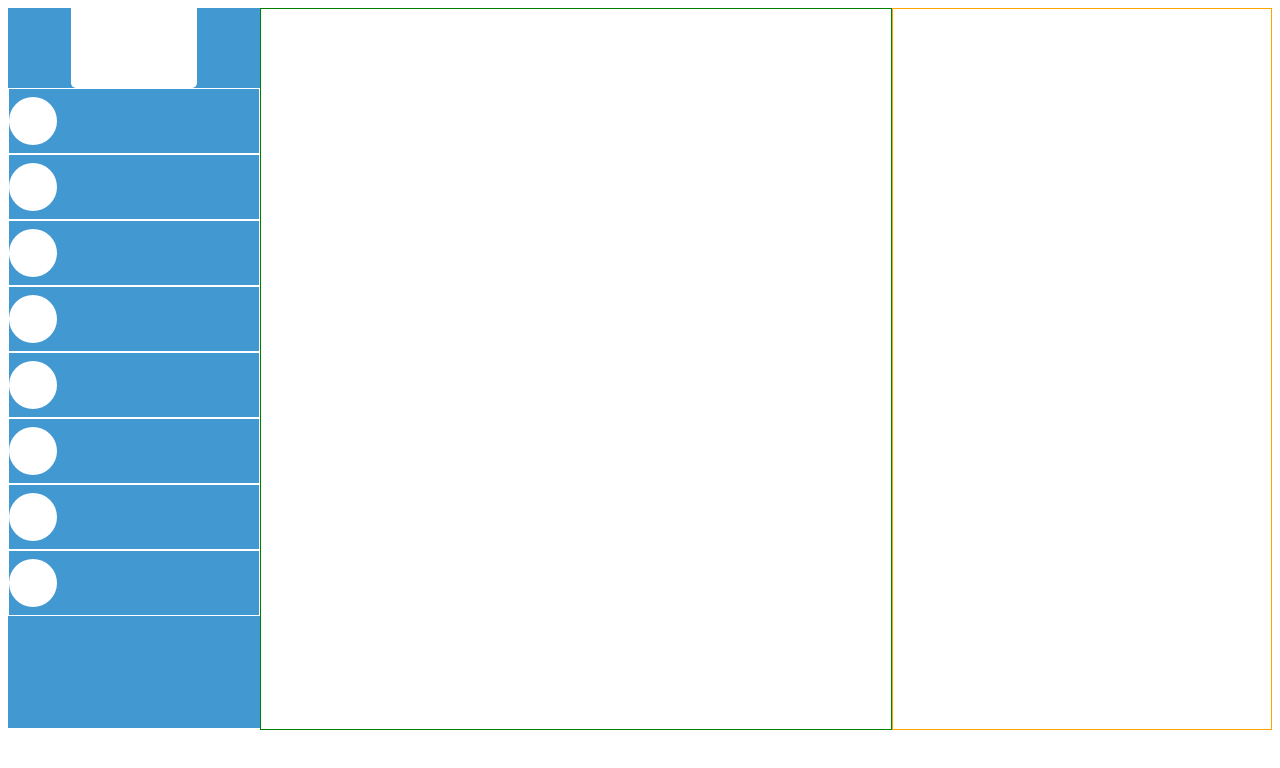
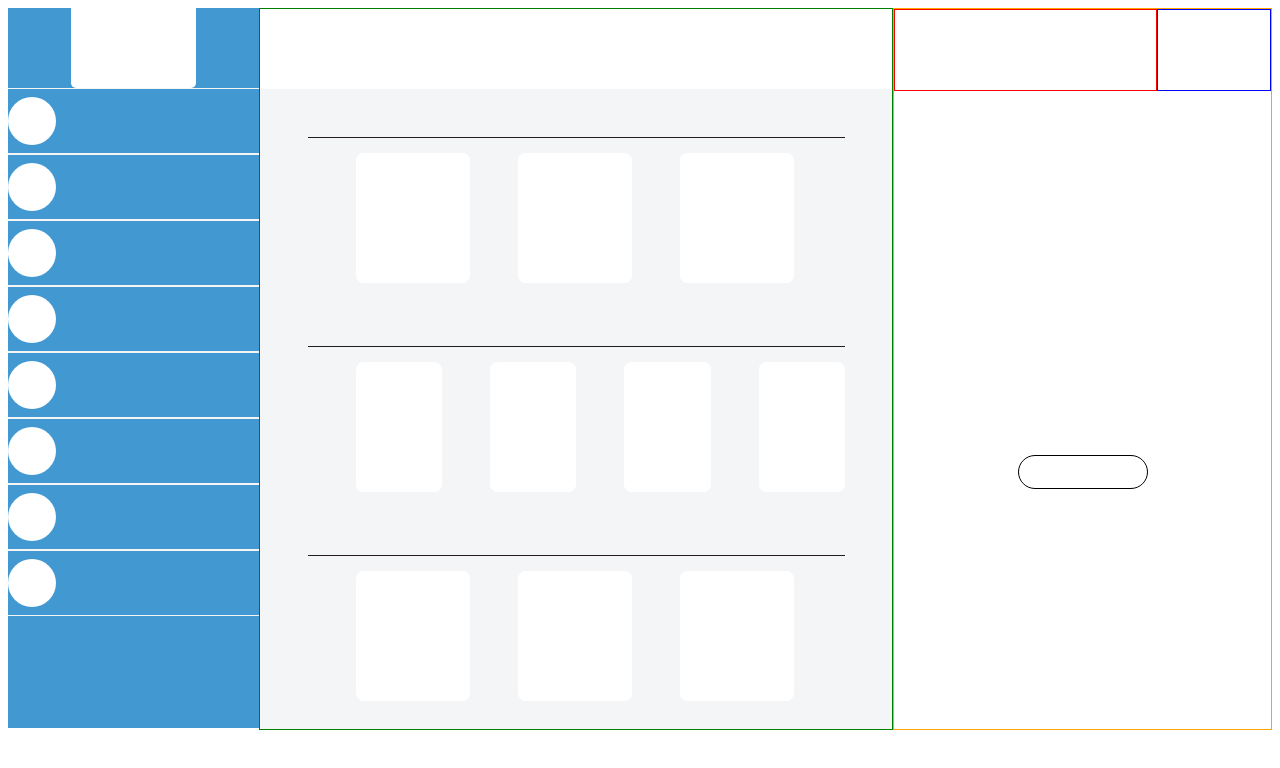
Before and after one commit to princeofnubia/devmasters, a plain HTML site: page yinkson/dashboard/home.html in a window 1280 px wide. Drawn offline with Linux system fonts and the light colour scheme.

Commit message:
update-dashbord

```diff
--- a/yinkson/dashboard/home.html
+++ b/yinkson/dashboard/home.html
@@ -27,15 +27,21 @@
 
 
         <div class="middle-nav">
+
             <div class="head-middle"></div>
-            <div class="first-row"><div class="box"></div> <div class="box"></div> <div class="box"></div> </div>
-            <div class="second-row"><div class="box"></div> <div class="box"></div> <div class="box"></div> <div class="box"></div> </div>
-            <div class="third-row"><div class="box"></div> <div class="box"></div> <div class="box"></div> </div>
+            <div class="row"><div class="box"></div> <div class="box"></div> <div class="box"></div> </div>
+            <div class="row"><div class="box"></div> <div class="box"></div> <div class="box"></div> <div class="box"></div> </div>
+            <div class="row"><div class="box"></div> <div class="box"></div> <div class="box"></div> </div>
         </div>
         <div class="right-nav">
+            <div class="flex">
             <div class="training-admin"></div>
             <div class="right-head"></div>
+           </div>
+           <div class="inner-box">
             <div class="training-center"></div>
+            </div>
+
         </div>
 
     </div>
--- a/yinkson/dashboard/style.css
+++ b/yinkson/dashboard/style.css
@@ -14,18 +14,108 @@
 
 
 }
+.left{
+    border-block: 1px solid whitesmoke;
+    height:4rem;
+    display: flex;
+    flex-direction: column;
+    justify-content: center;
+
+}
+.inside-circle{
+
+
+    height: 3rem;
+    width: 3rem;
+    border-radius:50%;
+    background-color: white;
+}
+
 
 .middle-nav{
     border: 1px solid green;
     height: 45rem;
     width:50%;
+    background-color: #f3f5f7;
+    display: flex;
+    flex-direction: column;
+
 
 }
+
+
+
+
+.head-middle {
+
+    height: 5rem;
+    background-color: #fff;
+
+}
+.row{
+    height: 10rem;
+    border-top: 1px solid rgb(35, 28, 28);
+    display: flex;
+    width: 85%;
+    align-self: center;
+    margin-top: 3rem;
+   align-items: center;
+
+}
+.box{
+
+    height: 8rem;
+    width: 7rem;
+    background-color: white;
+    border: 1px solid white ;
+    margin-left: 3rem;
+    border-radius: 7px;
+
+}
+
 .right-nav{
+    display: flex;
+    flex-direction: column;
 
  border: 1px solid orange;
     height: 45rem;
     width:30%;
+}
+.flex{
+    display:flex;
+    height: 5rem;
+
+    width: 100%;
+}
+.training-admin{
+    width: 70%;
+    height: 5rem;
+    border:1px solid red
+}
+.right-head{
+    width: 30%;
+    height: 5rem;
+    border:1px solid blue;
+
+}
+.inner-box{
+    display: flex;
+    flex-direction: column;
+    justify-content: flex-end;
+
+    margin-top: 15rem;
+    align-self: center;
+    height: 10rem;
+    width: 10rem;
+
+
+}
+.training-center{
+    border: 1px solid;
+    height: 2rem;
+    width:8rem;
+    border-radius: 3rem;
+    align-self: center;
 }
 .left-upper-logo{
 
@@ -36,18 +126,3 @@
     background-color: white;
 
 }
-.left{
-    border:1px solid white;
-    height:4rem;
-    display: flex;
-    flex-direction: column;
-    justify-content: center;
-
-}
-.inside-circle{
-
-    height: 3rem;
-    width: 3rem;
-    border-radius:50%;
-    background-color: white;
-}
```
